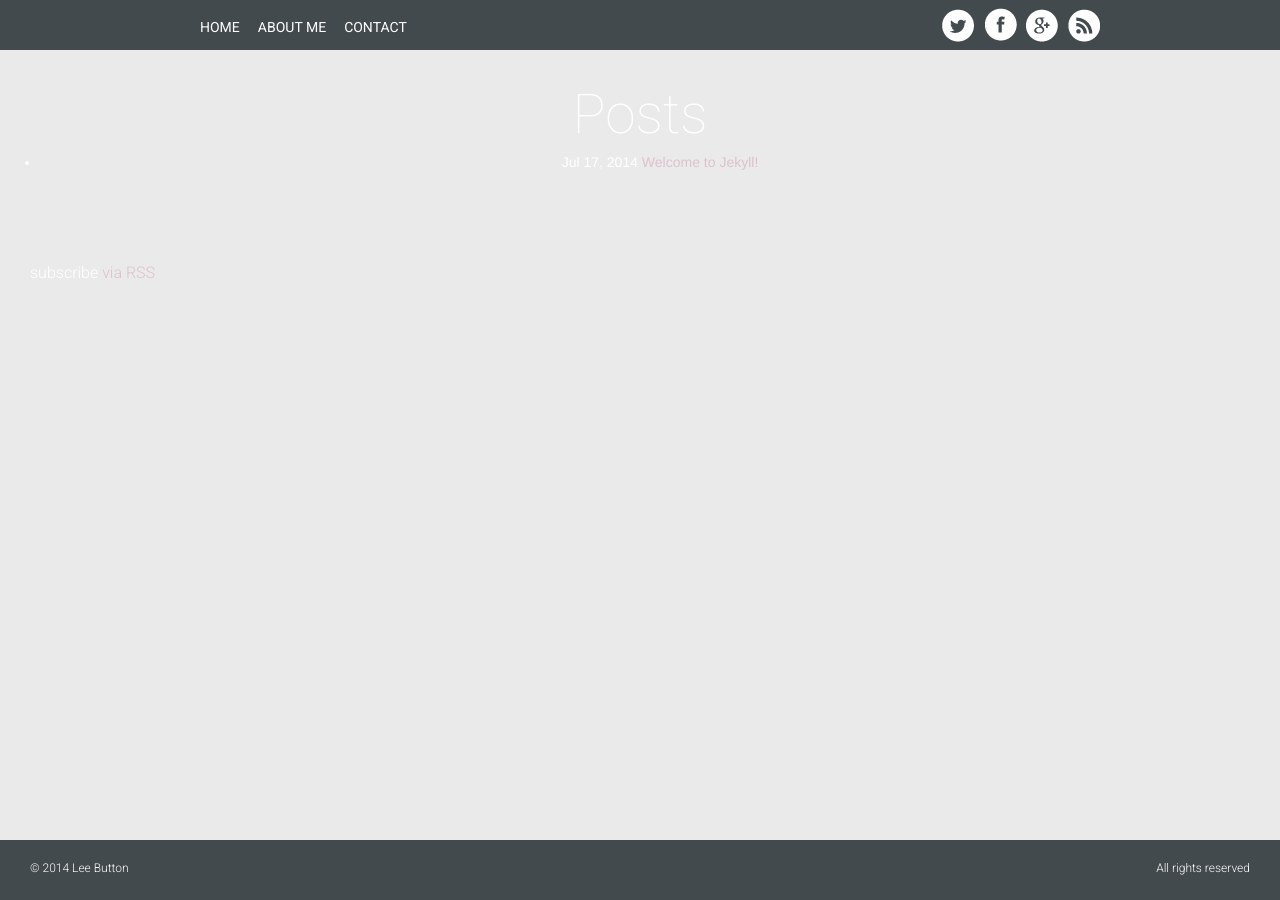
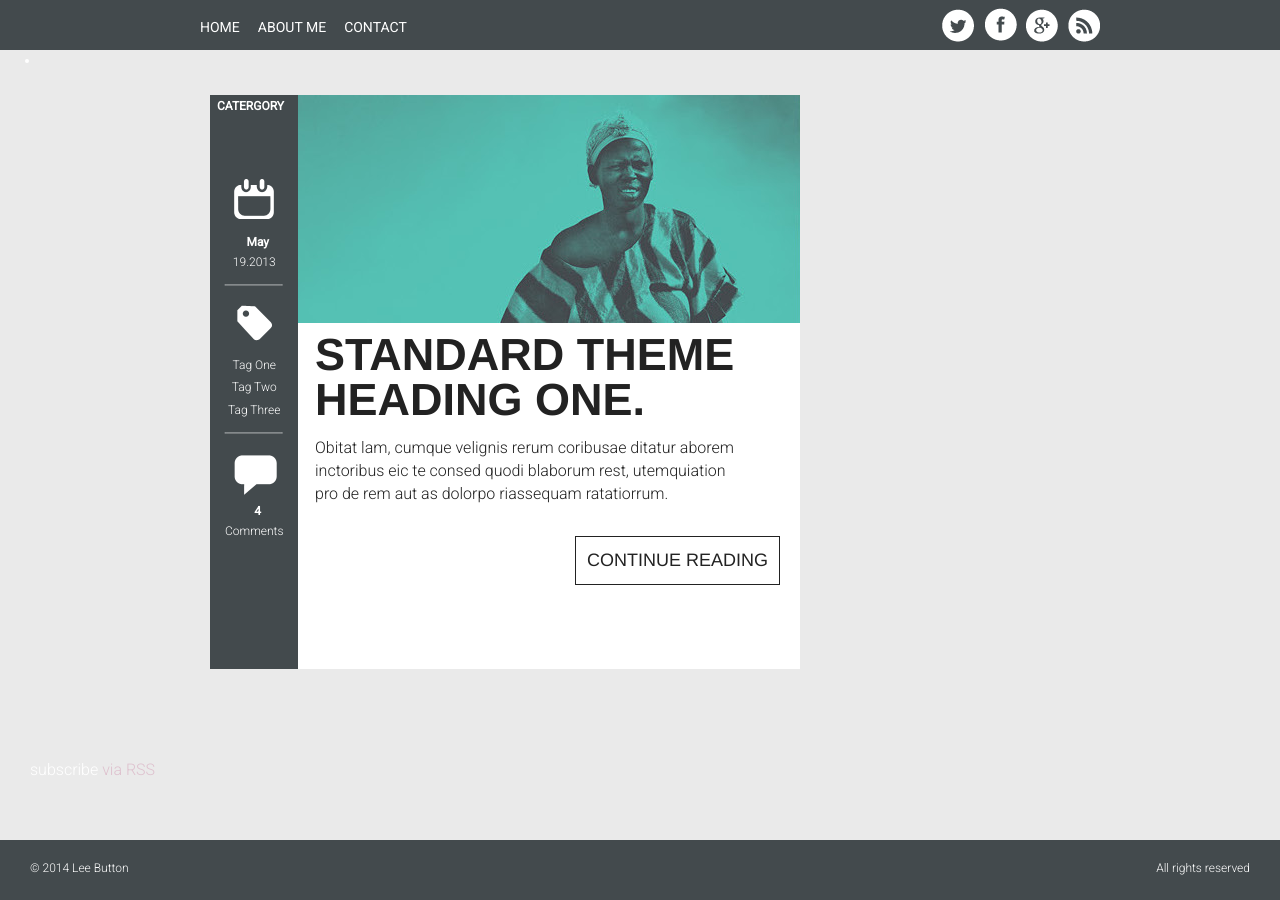
Before and after one commit to leebutton/leebutton.github.io, a Jekyll site: the page built from index.html, in a window 1280 px wide. Built offline with Jekyll 4.4.1, drawn with Linux system fonts in a browser that asks for light colours; nearby versions of some CDN libraries.

Commit message:
Add blog post

```diff
--- a/index.html
+++ b/index.html
@@ -3,14 +3,53 @@ layout: default
 ---
 
 <div class="home">
-
-  <h1>Posts</h1>
-
   <ul class="posts">
     {% for post in site.posts %}
       <li>
-        <span class="post-date">{{ post.date | date: "%b %-d, %Y" }}</span>
-        <a class="post-link" href="{{ post.url | prepend: site.baseurl }}">{{ post.title }}</a>
+         <div class="container">
+           <div id="mobile-Logo">
+             <img src="img/Final-logo.PNG">
+           </div>
+
+           <div id="mobile-search">
+             <input type="text" name="E-Mail" placeholder="Search"  size="45"/>
+           </div>
+
+           <div class="col-md-8">
+            <div class="blog-text">
+
+                   <div id="blog-sidebar">
+                     <h3>CATERGORY</h3>
+                     <ul>
+                         <li><img src="img/top-icon.png"></li>
+                         <li><h3>May</h3></li>
+                         <li><p>19.2013</p></li>
+                         <li><img src="img/line.png"></li>
+                         <li><img src="img/tag-icon.png"></li>
+                         <li><p>Tag One</p></li>
+                         <li><p>Tag Two</p></li>
+                         <li><p>Tag Three</p></li>
+                         <li><img src="img/line.png"></li>
+                         <li><img src="img/comment.png"></li>
+                         <li><h3>4</h3></li>
+                         <li><p>Comments</p></li>
+                     </ul>
+                   </div>
+
+       	        <div id="blog-image">
+                  <img src="img/blog-image-1.jpg">
+                </div><!--end blog sidebar-->
+
+       	         <h1>STANDARD THEME<br>HEADING ONE.</h1>
+                 <p>Obitat lam, cumque velignis rerum coribusae ditatur aborem<br>inctoribus eic te consed quodi blaborum rest, utemquiation<br>pro de rem aut as dolorpo riassequam ratatiorrum.</p>
+
+              <div id="continue-reading">
+                <a href="index.html" title="Continue Reading" class="btn btn-download-continue">CONTINUE READING</a>
+              </div><!--end continue reading-->
+
+            </div>	<!--end blog-text-->
+           </div><!--end col md 8-->
+         </div><!--end container-->
       </li>
     {% endfor %}
   </ul>
```
